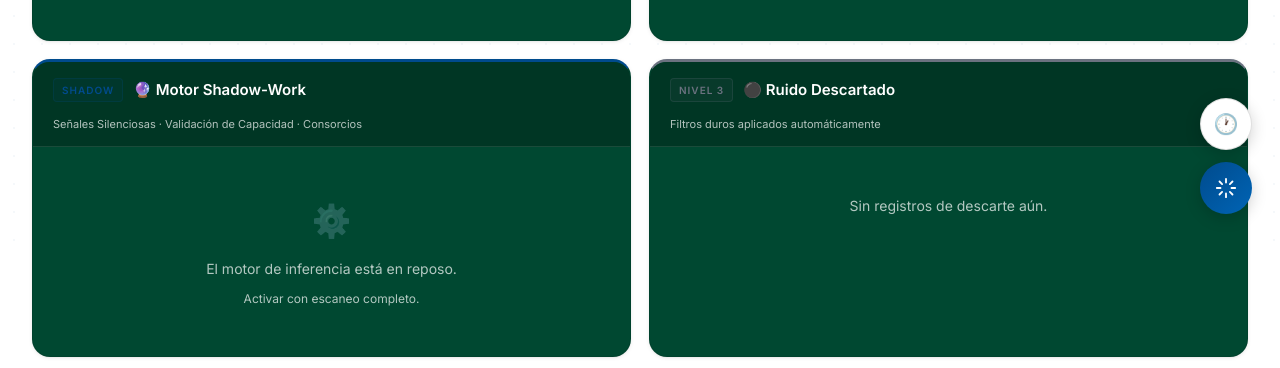
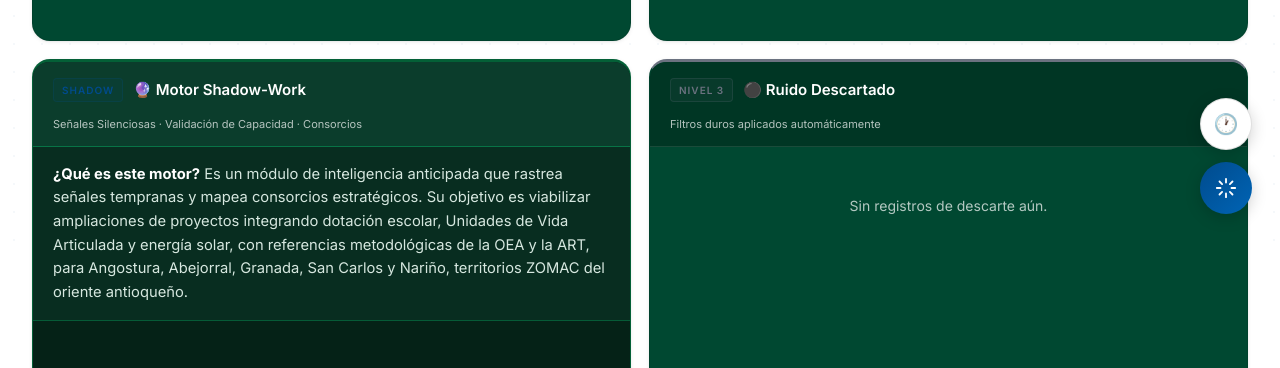
Before and after one commit to inferate-lab/convocatorias, a website: page index.html in a window 1280 px wide. Shown: the part 558-926 px from the top of the page. Drawn offline with Linux system fonts and the light colour scheme; no server answers.

Commit message:
feat: clarify Shadow-Work purpose and accessible container

```diff
--- a/index.html
+++ b/index.html
@@ -126,23 +126,32 @@
                 </div>
             </div>
 
-            <!-- SHADOW WORK ENGINE -->
-            <div class="triage-panel panel-purple">
+            <!-- SECCIÓN MOTOR SHADOW-WORK -->
+            <section class="triage-panel panel-purple shadow-work-container" id="shadow-motor" aria-labelledby="shadow-motor-title">
                 <div class="panel-header">
                     <div class="panel-title-group">
                         <div class="level-badge badge-purple">SHADOW</div>
-                        <h2 class="panel-title">🔮 Motor Shadow-Work</h2>
+                        <h2 class="panel-title" id="shadow-motor-title">🔮 Motor Shadow-Work</h2>
                     </div>
                     <div class="panel-meta">Señales Silenciosas · Validación de Capacidad · Consorcios</div>
                 </div>
-                <div class="panel-body" id="shadowContainer">
+                <div class="motor-intro">
+                    <p>
+                        <strong>¿Qué es este motor?</strong> Es un módulo de inteligencia anticipada que rastrea
+                        señales tempranas y mapea consorcios estratégicos. Su objetivo es viabilizar ampliaciones
+                        de proyectos integrando dotación escolar, Unidades de Vida Articulada y energía solar,
+                        con referencias metodológicas de la OEA y la ART, para Angostura, Abejorral, Granada,
+                        San Carlos y Nariño, territorios ZOMAC del oriente antioqueño.
+                    </p>
+                </div>
+                <div class="panel-body" id="shadow-cards-container" aria-live="polite">
                     <div class="empty-state">
                         <div class="empty-icon">⚙️</div>
                         <p>El motor de inferencia está en reposo.</p>
-                        <p class="empty-sub">Activar con escaneo completo.</p>
+                        <p class="empty-sub">Actívalo con un escaneo completo para generar señales y fuentes.</p>
                     </div>
                 </div>
-            </div>
+            </section>
 
             <!-- LEVEL 3: NOISE LOG -->
             <div class="triage-panel panel-gray">
@@ -299,7 +308,7 @@
 
     <script src="data/profile.json" type="application/json" id="profileData"></script>
     <script src="scanner.js?v=20260706T125300"></script>
-    <script src="app.js?v=20260706T125300"></script>
+    <script src="app.js?v=20260713T183000"></script>
 
     <script>
     document.addEventListener("DOMContentLoaded", function() {
```
